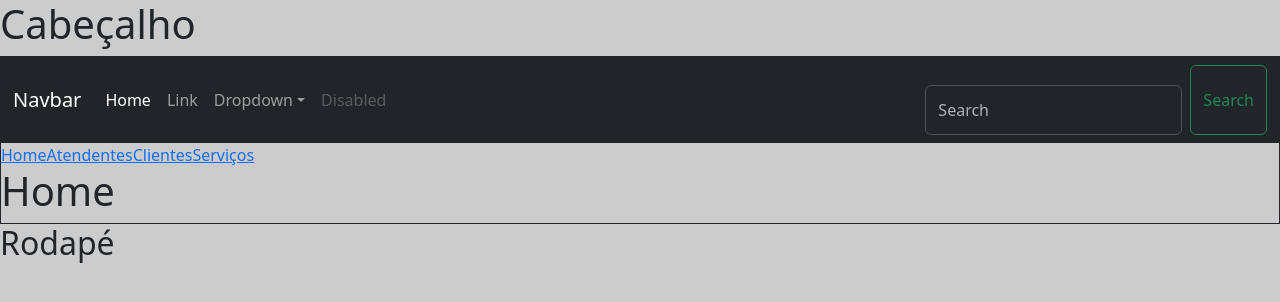
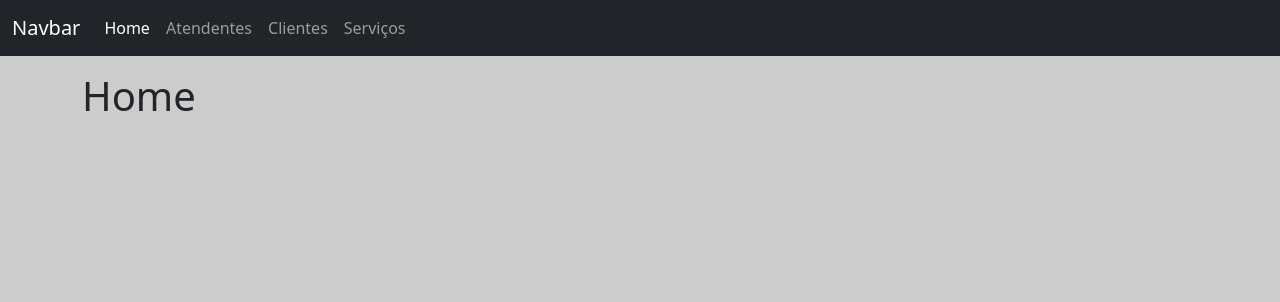
Before and after one commit to fcgraciano/meu-app-infonet-b, a React (Create React App) app: page / in a window 1280 px wide. Shown: the top 302 px of the page. Built offline with nearby package versions, Linux system fonts and the light colour scheme.

Commit message:
Instalação do navbar e do container fluid

```diff
--- a/public/index.html
+++ b/public/index.html
@@ -16,20 +16,12 @@
       Learn how to configure a non-root public URL by running `npm run build`.
     -->
     <title>React App</title>
-    <style>
-      #root{
-        border:1px solid
-      }
-    </style>
   </head>
   <body>
     <noscript>You need to enable JavaScript to run this app.</noscript>
-    <h1>Cabeçalho</h1>
     <div id="root">
+    </div>
 
-
-    </div>
-    <h2>Rodapé</h2>
     <!--
       This HTML file is a template.
       If you open it directly in the browser, you will see an empty page.
--- a/src/App.js
+++ b/src/App.js
@@ -16,44 +16,33 @@ function App() {
           <div className="collapse navbar-collapse" id="navbarSupportedContent">
             <ul className="navbar-nav me-auto mb-2 mb-lg-0">
               <li className="nav-item">
-          <a className="nav-link active" aria-current="page" href="#">Home</a>
+                <Link className="nav-link active" to="/">Home</Link>
               </li>
               <li className="nav-item">
-          <a className="nav-link" href="#">Link</a>
+                <Link className="nav-link" to="/Atendentes">Atendentes</Link>
               </li>
-        <li className="nav-item dropdown">
-          <a className="nav-link dropdown-toggle" href="#" role="button" data-bs-toggle="dropdown" aria-expanded="false">
-            Dropdown
-          </a>
-          <ul className="dropdown-menu">
-            <li><a className="dropdown-item" href="#">Action</a></li>
-            <li><a className="dropdown-item" href="#">Another action</a></li>
-            <li><a className="dropdown-item" href="#">Something else here</a></li>
+
+              <li className="nav-item">
+                <Link className="nav-link" to="/Clientes">Clientes</Link>
+              </li>
+
+              <li className="nav-item">
+                <Link  className="nav-link"  to="/Servicos">Serviços</Link>
+              </li>
+
             </ul>
-        </li>
-        <li className="nav-item">
-          <a className="nav-link disabled" aria-disabled="true">Disabled</a>
-        </li>
-      </ul>
-      <form className="d-flex" role="search">
-        <input className="form-control me-2" type="search" placeholder="Search" aria-label="Search"/>
-        <button className="btn btn-outline-success" type="submit">Search</button>
-      </form>
+
           </div>
         </div>
       </nav>
-      <nav>
-        <Link to="/">Home</Link>
-        <Link to="/Atendentes">Atendentes</Link>
-        <Link to="/Clientes">Clientes</Link>
-        <Link to="/Servicos">Serviços</Link>
-      </nav>
+      <div className='container mt-3'>
       <Routes>
-          <Route path="/" element={<Home/>} />
-          <Route path="/Atendentes" element={<Atendentes/>} />
-          <Route path="/Clientes" element={<Clientes/>} />
-          <Route path="/Servicos" element={<Servicos/>} />
+        <Route path="/" element={<Home />} />
+        <Route path="/Atendentes" element={<Atendentes />} />
+        <Route path="/Clientes" element={<Clientes />} />
+        <Route path="/Servicos" element={<Servicos />} />
       </Routes>
+      </div>
     </BrowserRouter>
 
   );
```
Lines whose indentation alone changed are shown as unchanged.
